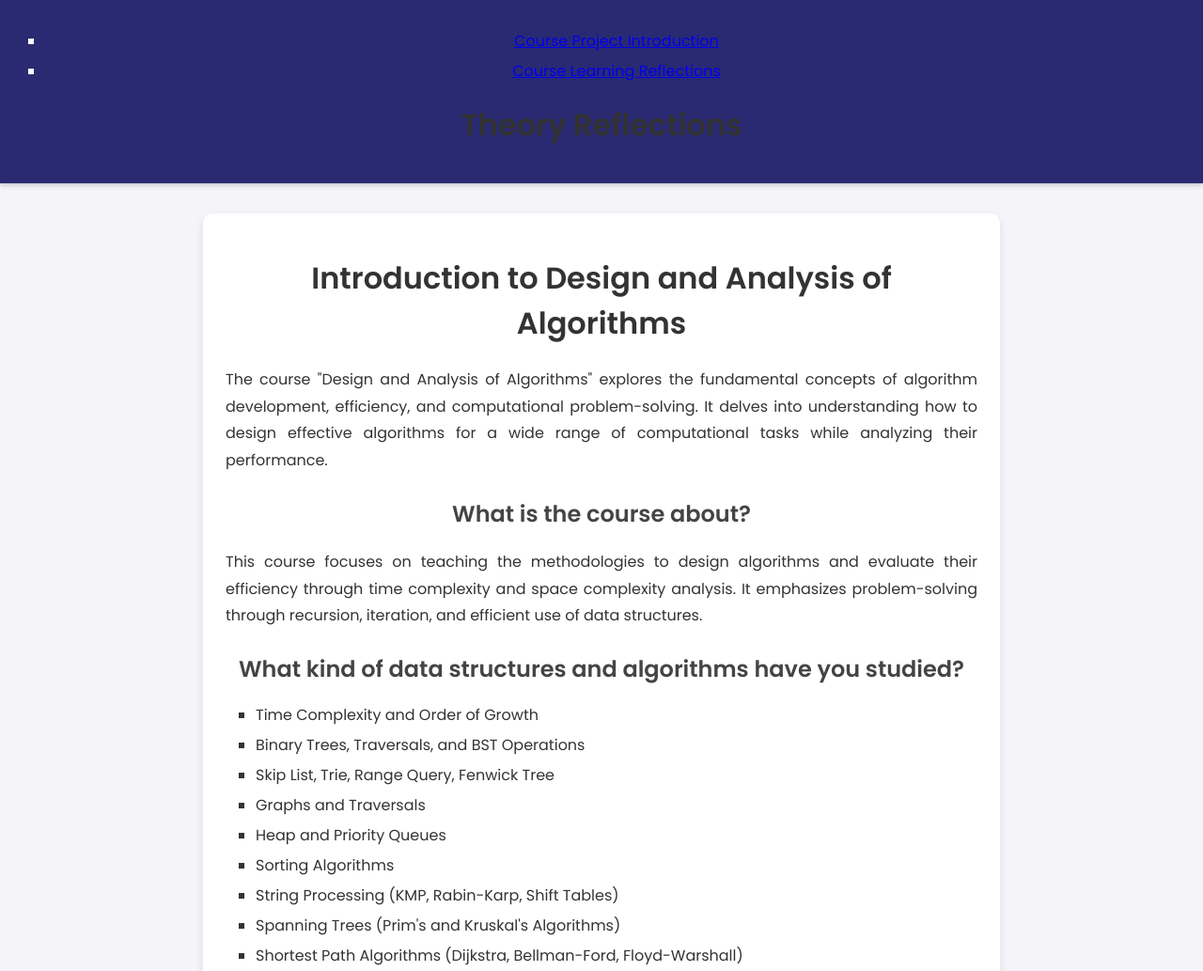
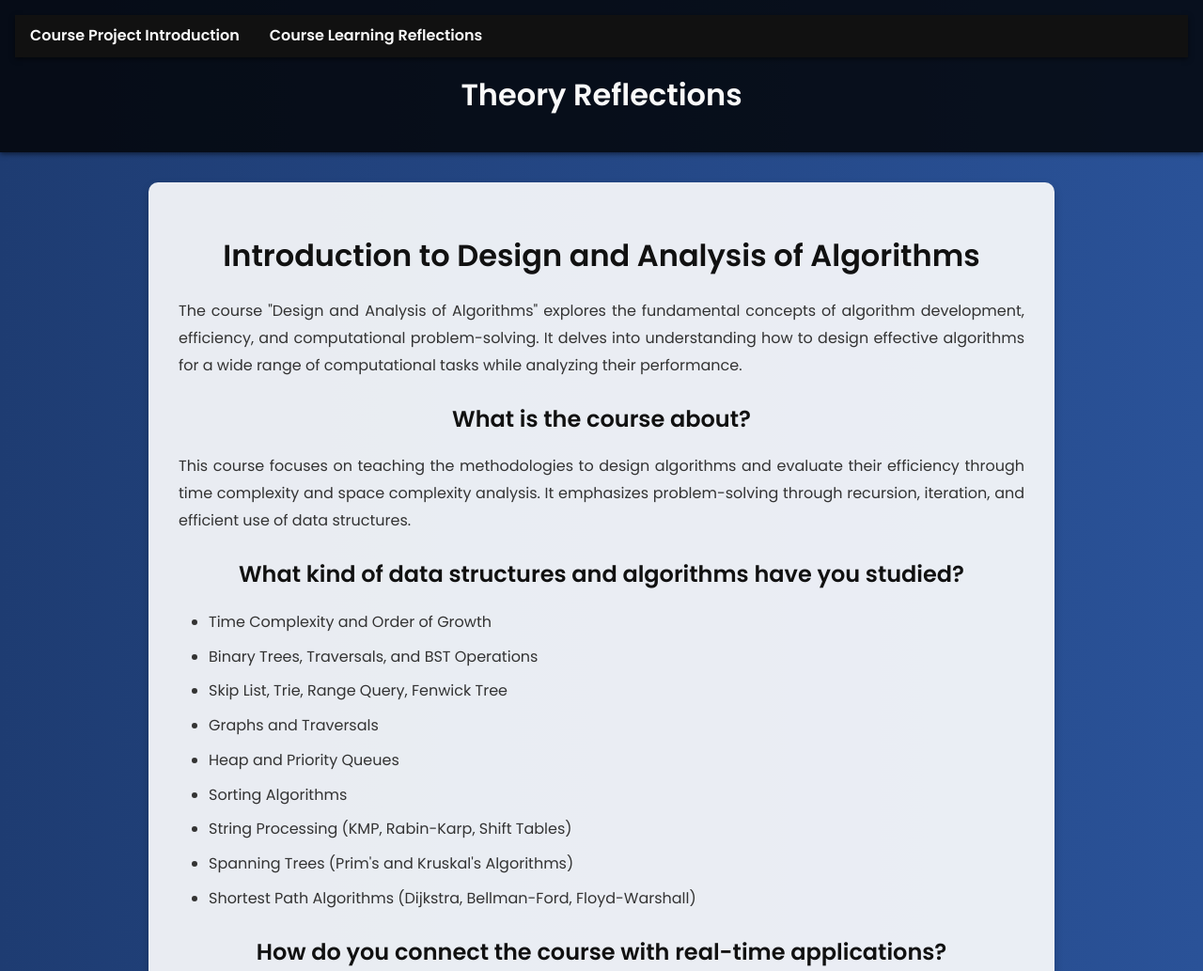
Before and after one commit to NaveenHuggi/review.github.io, a plain HTML site: page Project_2/index.html in a window 1280 px wide. Shown: the top 1033 px of the page at 94% size. Drawn offline with Linux system fonts and the light colour scheme.

Commit message:
Update style.css

```diff
--- a/Project_2/style.css
+++ b/Project_2/style.css
@@ -3,65 +3,96 @@ body {
     font-family: 'Poppins', sans-serif;
     margin: 0;
     padding: 0;
-    background: #f4f4f9;
-    color: #333;
+    background: linear-gradient(to right, #1e3c72, #2a5298); /* Gradient Background */
+    color: #fff;
 }
 
 /* Header */
 header {
-    background: #2a2a72; /* Deep Blue Color */
-    color: #fff;
+    background: rgba(0, 0, 0, 0.8); /* Transparent Black */
     padding: 1rem;
+    box-shadow: 0 2px 5px rgba(0, 0, 0, 0.5);
+}
+
+header h1 {
     text-align: center;
-    box-shadow: 0 2px 5px rgba(0, 0, 0, 0.2);
+    margin-top: 1rem;
+    color: #f9f9f9;
+}
+
+/* Navbar */
+.navbar {
+    display: flex;
+    justify-content: flex-start;
+    padding: 0.5rem 1rem;
+    background: #111;
+    box-shadow: 0 2px 5px rgba(0, 0, 0, 0.5);
+}
+
+.navbar ul {
+    list-style: none;
+    display: flex;
+    gap: 2rem;
+    margin: 0;
+    padding: 0;
+}
+
+.navbar ul li {
+    margin: 0;
+}
+
+.navbar ul li a {
+    color: #f9f9f9;
+    text-decoration: none;
+    font-weight: 600;
+    transition: color 0.3s ease;
+}
+
+.navbar ul li a:hover {
+    color: #00c9ff;
 }
 
 /* Main Content */
 main {
-    max-width: 800px;
+    max-width: 900px;
     margin: 2rem auto;
-    padding: 1.5rem;
-    background: #fff;
+    padding: 2rem;
+    background: rgba(255, 255, 255, 0.9); /* Semi-transparent White */
     border-radius: 10px;
-    box-shadow: 0 4px 10px rgba(0, 0, 0, 0.1);
+    color: #333;
+    box-shadow: 0 4px 10px rgba(0, 0, 0, 0.2);
 }
 
-h1, h2 {
-    color: #333;
+h1, h2, h3 {
     text-align: center;
+    color: #111;
 }
 
 h2 {
     margin-top: 1.5rem;
-    font-weight: 600;
-    color: #444;
 }
 
-p {
+p, ul {
     line-height: 1.8;
     margin: 1rem 0;
     text-align: justify;
 }
 
 ul {
-    list-style: square;
-    margin: 1rem 0;
     padding-left: 2rem;
 }
 
 ul li {
     margin: 0.5rem 0;
-    line-height: 1.5;
 }
 
 /* Footer */
 footer {
     text-align: center;
+    padding: 1rem 0;
     margin-top: 2rem;
+    background: #111;
+    color: #f9f9f9;
     font-size: 0.9rem;
-    color: #666;
-    padding: 1rem 0;
-    background: #2a2a72;
-    color: #fff;
-    border-top: 3px solid #444;
+    border-top: 3px solid #333;
 }
```
